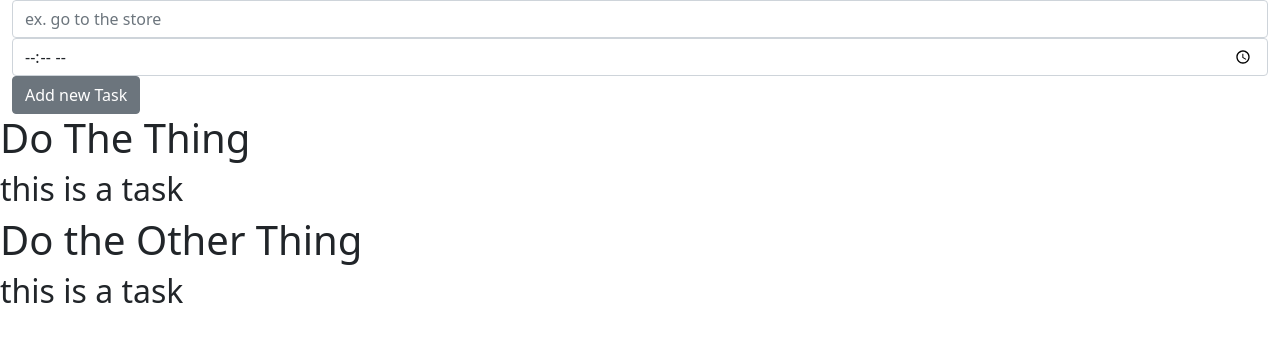
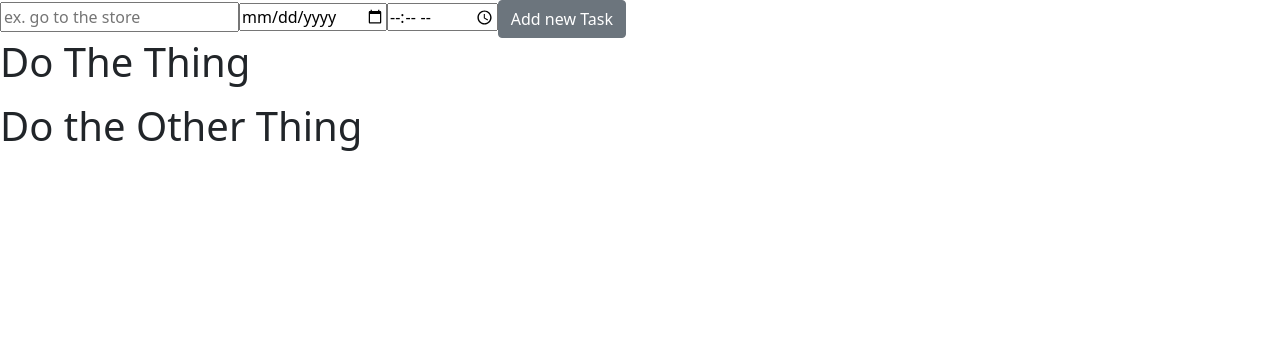
Before and after one commit to JustinHolsclaw/PlannerApplication, a React (Create React App) app in the folder planningapp/: page / in a window 1280 px wide. Shown: the top 342 px of the page. Built offline with nearby package versions, Linux system fonts and the light colour scheme.

Commit message:
Attempting to add new task.

```diff
--- a/planningapp/package.json
+++ b/planningapp/package.json
@@ -3,10 +3,12 @@
   "version": "0.1.0",
   "private": true,
   "dependencies": {
+    "@popperjs/core": "^2.10.1",
     "@testing-library/jest-dom": "^5.14.1",
     "@testing-library/react": "^11.2.7",
     "@testing-library/user-event": "^12.8.3",
     "bootstrap": "^5.1.1",
+    "popper.js": "^1.16.1",
     "react": "^17.0.2",
     "react-dom": "^17.0.2",
     "react-scripts": "4.0.3",
--- a/planningapp/src/Todo.jsx
+++ b/planningapp/src/Todo.jsx
@@ -6,21 +6,52 @@ const bootstrap = require('bootstrap')
 function Todo(props){
 const [todoList, setTodolist] = useState(props.todolist)
 const [filteredTodoList, setFilteredTodoList] = useState(props.todolist)
+const [taskTitle, setTaskToAdd] = useState('')
+const [recievedTime, setRecievedTime] = useState('')
+const [receivedDate, setReceivedDate] = useState('')
+
+const handleAddTask= (e) =>{
+    setTaskToAdd(e.target.value);
+}
+const handleDateChange = (e) => {
+    setReceivedDate(e.target.value)
+}
+const handleTimeChange = (e) =>{
+    setRecievedTime(e.target.value)
+}
+
+const checkDate = () =>{
+    if (receivedDate === ''){
+        const currentDate = new Date().toLocaleString()
+        setReceivedDate(currentDate)
+    }
+    else{
+        setReceivedDate(receivedDate)
+    }
+}
+
 const addNewTask = () =>{
+    checkDate();
+    const newTask=[{
+        "Title": taskTitle,
+        "Date": receivedDate,
+        "Time": recievedTime
+    }]
+    const concatedList = todoList.concat(newTask)
+    setFilteredTodoList(concatedList)
+}
 
-}
     return(
         <>
-        <div className="container-fluid">
-            <input type="text" className="form-control" placeholder="ex. go to the store" />
-            <input type="time" className="form-control"/>
+            <input type="text"  placeholder="ex. go to the store" value={taskTitle} onChange={handleAddTask}/>
+            <input type="date" value={receivedDate} onChange={handleDateChange}/>
+            <input type="time" value={recievedTime} onChange={handleTimeChange}/>
             <button type="button" className='btn btn-secondary' onClick={addNewTask}>Add new Task</button>
-        </div>
             {
-                todoList.map(element => {
+                filteredTodoList.map(element => {
                     return(
                             <>
-                                <Task title={element.Title} description="this is a task"/>
+                                <Task title={element.Title} />
                             </>
                     )}
                 )
--- a/planningapp/src/Todolist.js
+++ b/planningapp/src/Todolist.js
@@ -3,12 +3,12 @@ const TodoList =[
 {
     "Title": "Do The Thing",
     "Date": "9/14/21",
-    "Description": "just do it"
+    "Time": "1900"
 },
 {
     "Title": "Do the Other Thing",
     "Date": "9/14/21",
-    "Description": "I'm waiting"
+    "Time": "1930"
 }
 ]
 export default TodoList;
```
Also changed, not shown: 1 other file (tests, documents, lock files or other folders).
